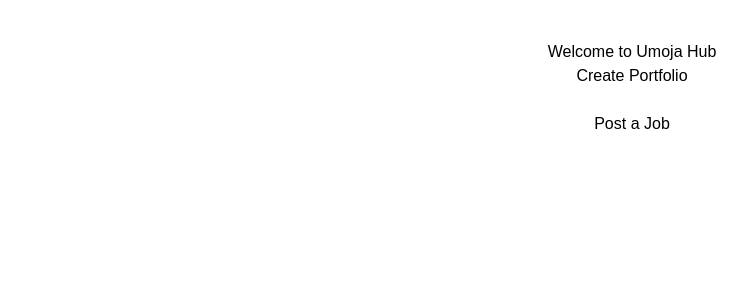
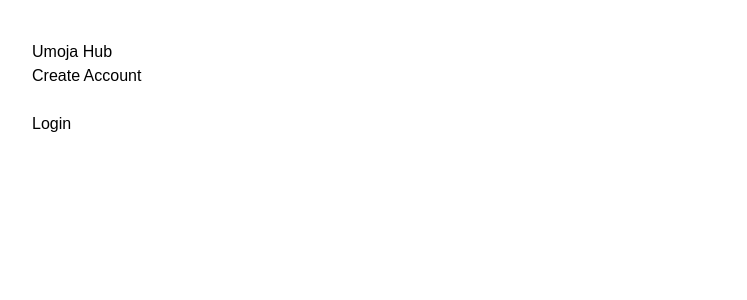
Before and after one commit to kogimwai/umoja-hub, a React (Vite) app in the folder client/: page / in a window 1280 px wide. Shown: the top 300 px of the page, without its empty margins (8-755 px from the left). Built offline with nearby package versions, Linux system fonts and the light colour scheme.

Commit message:
Update Home component links and heading

```diff
--- a/client/src/pages/Home.jsx
+++ b/client/src/pages/Home.jsx
@@ -2,17 +2,17 @@
 
 export default function Home() {
   return (
-    <div style={{ padding: 40, textAlign: 'center' }}>
-      <h1>Welcome to Umoja Hub</h1>
+    <div style={{ padding: 40 }}>
+      <h1>Umoja Hub</h1>
 
-      <Link to="/portfolio">
-        <button>Create Portfolio</button>
+      <Link to="/register">
+        <button>Create Account</button>
       </Link>
 
       <br /><br />
 
-      <Link to="/post-job">
-        <button>Post a Job</button>
+      <Link to="/login">
+        <button>Login</button>
       </Link>
     </div>
   )
```
